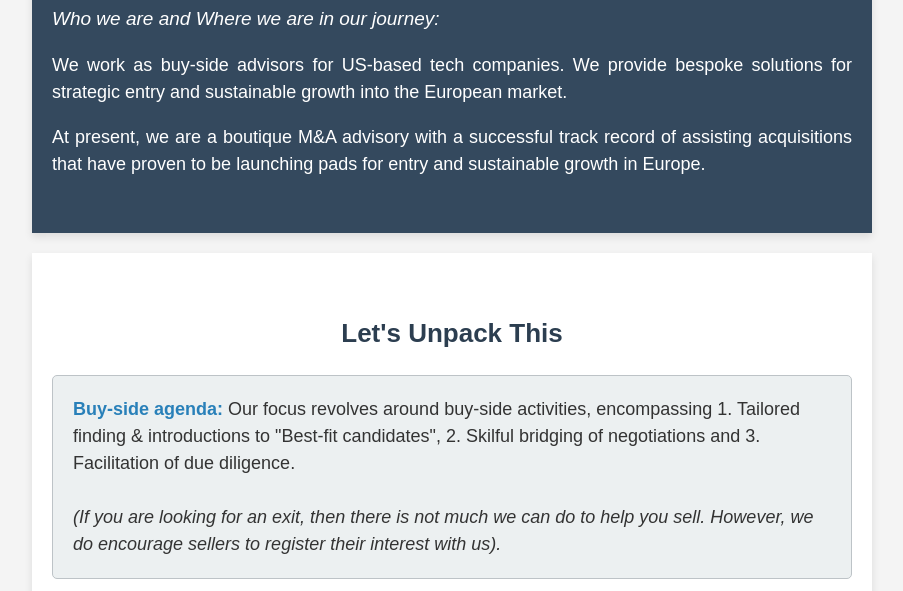
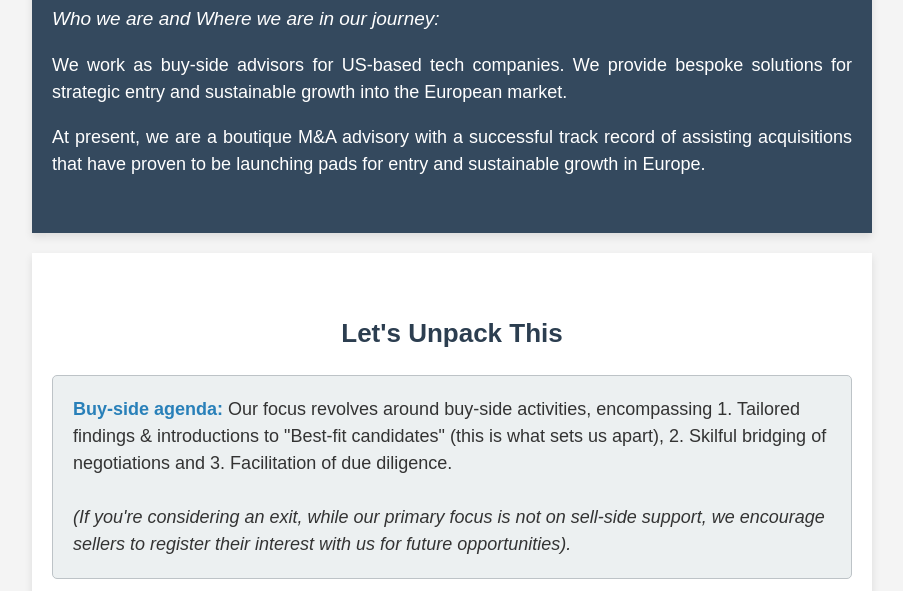
Before and after one commit to Guru656/upvisors-landing-page, a plain HTML site: page index.html in a window 1280 px wide. Shown: the part 136-727 px from the top of the page, without its empty margins (188-1091 px from the left). Drawn offline with Linux system fonts and the light colour scheme.

Commit message:
Update index.html

```diff
--- a/index.html
+++ b/index.html
@@ -135,9 +135,9 @@
   <section>
     <h2 class="unpack-heading">Let's Unpack This</h2>
     <ol class="unpack-list">
-      <li><strong>Buy-side agenda:</strong> Our focus revolves around buy-side activities, encompassing 1. Tailored finding & introductions to "Best-fit candidates", 2. Skilful bridging of negotiations and 3. Facilitation of due diligence.
+      <li><strong>Buy-side agenda:</strong> Our focus revolves around buy-side activities, encompassing 1. Tailored findings & introductions to "Best-fit candidates" (this is what sets us apart), 2. Skilful bridging of negotiations and 3. Facilitation of due diligence.
         <br><br>
-        <em>(If you are looking for an exit, then there is not much we can do to help you sell. However, we do encourage sellers to register their interest with us).</em>
+        <em>(If you're considering an exit, while our primary focus is not on sell-side support, we encourage sellers to register their interest with us for future opportunities).</em>
       </li>
       <li><strong>US Tech specialization:</strong> We serve only US-based "Tech" companies, ensuring that we remain highly focussed and our specialization is fine-tuned to cater to the intricacies of U.S. enterprises seeking European business growth.</li>
       <li><strong>Enabling sustained growth:</strong> Our commitment doesn't conclude with strategic market entry. We pave the way for robust expansion within the European market, during and beyond the earnout phase.</li>
```
